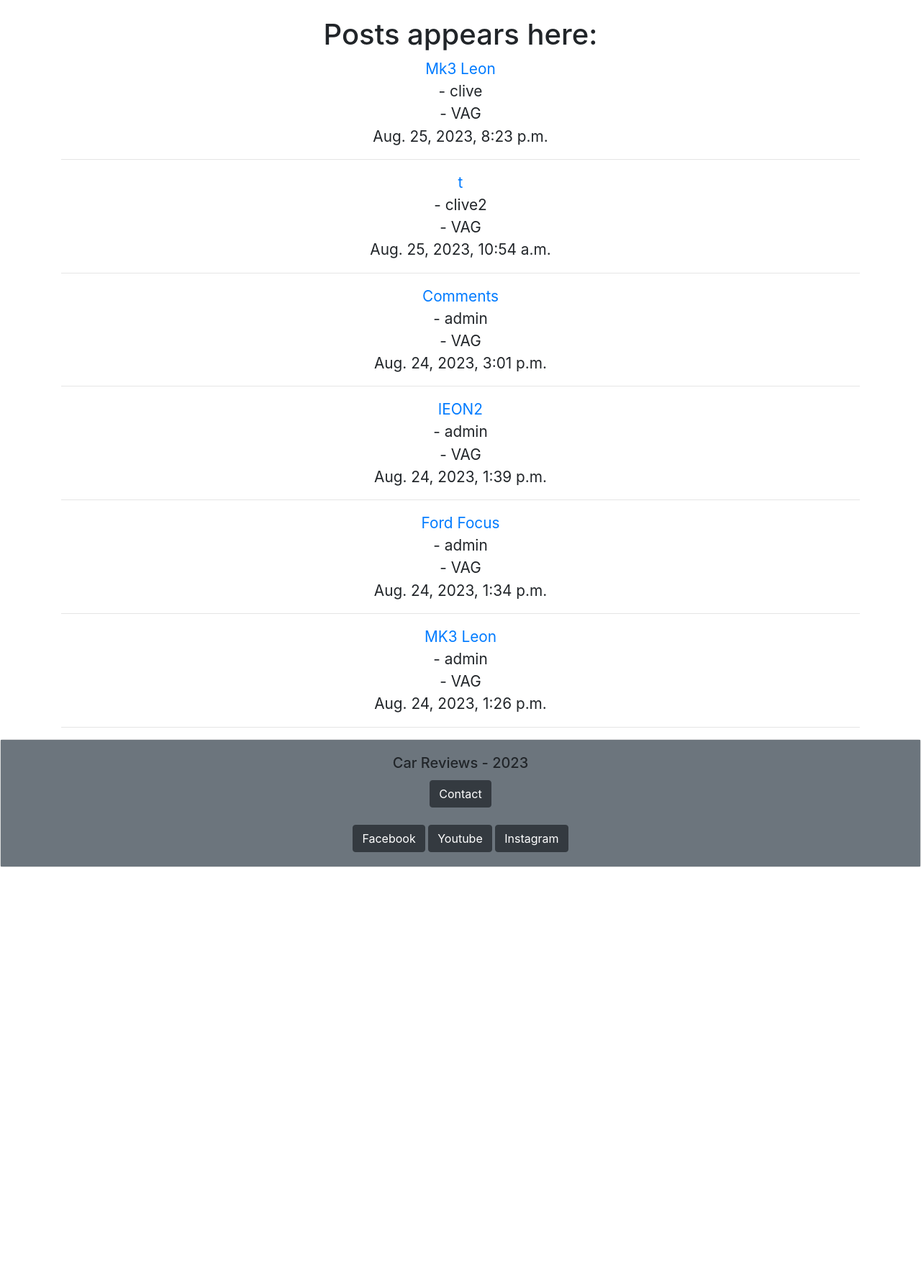
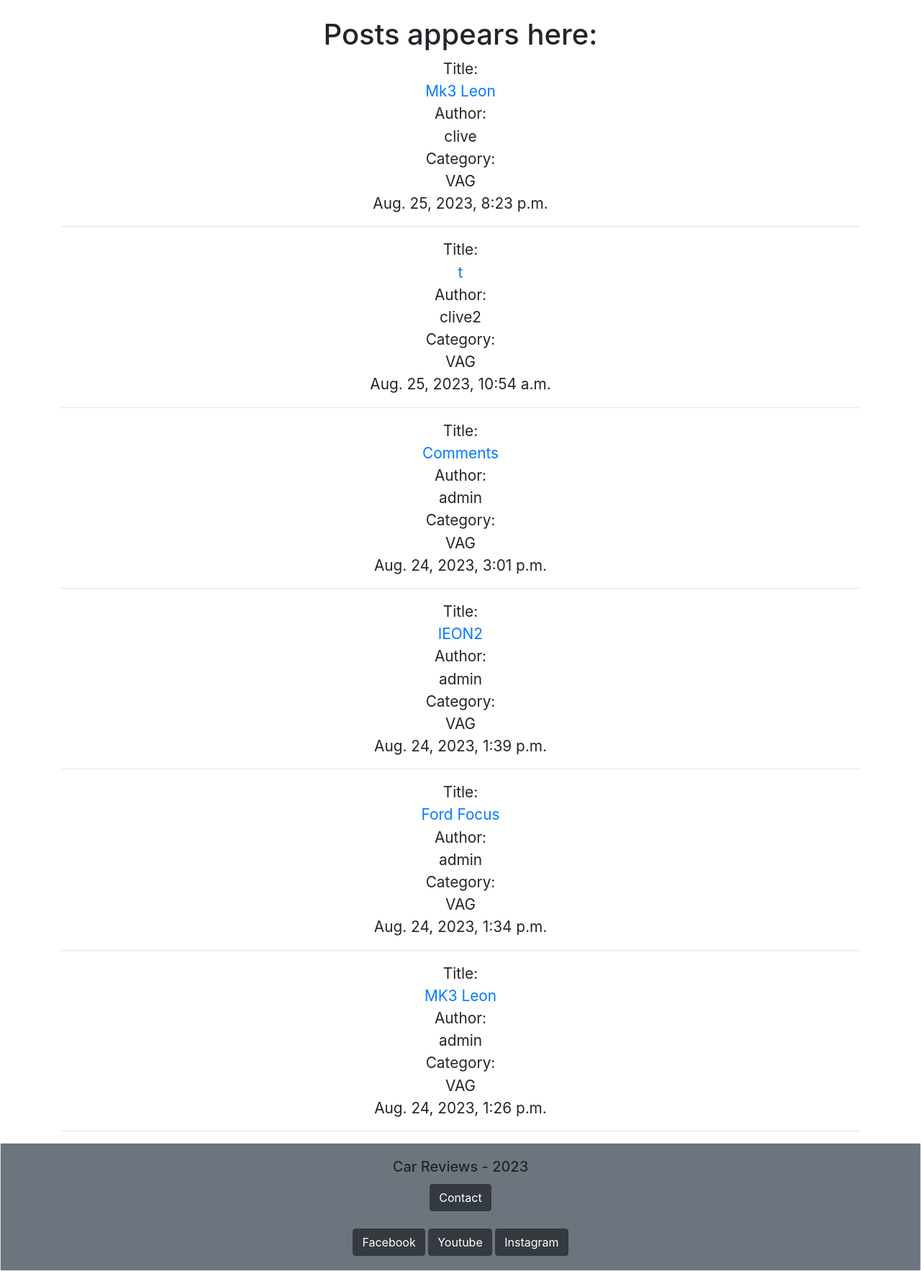
Before and after one commit to CliveC99/car-rating, a Django app: page / in a window 1280 px wide. Shown: the part 56-1822 px from the top of the page at 72% size. Before the commit the page ends 1261 px from the top, so only its background shows below. Run offline with Django 4.2, Linux system fonts and the light colour scheme; data comes from the database, SQL or seed files in the repository; both versions use the stored data as it was after the commit; some libraries are stand-ins or nearby versions.

Commit message:
Style homepage for posts

```diff
--- a/templates/index.html
+++ b/templates/index.html
@@ -16,7 +16,7 @@
     <h1 class="text-center test">Posts appears here:</h1>
     <ul class="text-center list-unstyled post-detail">
     {% for post in object_list %}
-        <li class="details"><a href="{% url 'post-details' post.pk %}">{{ post.title }}</a> <br>- {{ post.author }} <br>- {{ post.category }}<br/>{{ post.content|slice:":0 "}} {{ post.created_on }}<hr></li>
+        <li class="details">Title:<br><a href="{% url 'post-details' post.pk %}">{{ post.title }}</a> <br>Author:<br> {{ post.author }} <br>Category:<br> {{ post.category }}<br/>{{ post.content|slice:":0 "}} {{ post.created_on }}<hr></li>
     {% endfor %}
     </ul>
 
```
Also changed, not shown: db.sqlite3.
